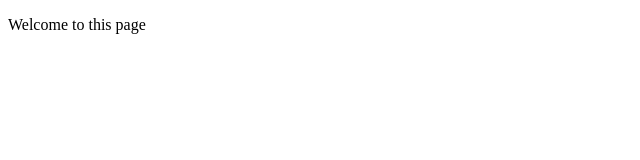
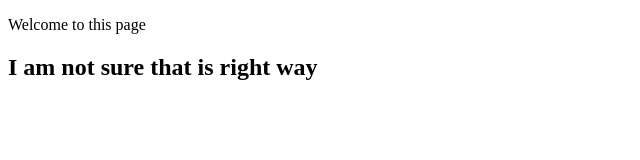
Before and after one commit to Ainura1412/Agencytest, a plain HTML site: page index.html in a window 1280 px wide. Shown: the whole page, without its empty margins (0-640 px from the left). Drawn offline with Linux system fonts and the light colour scheme.

Commit message:
one change index, one txt

```diff
--- a/index.html
+++ b/index.html
@@ -8,5 +8,6 @@
 </head>
 <body>
     <p>Welcome to this page</p>
+    <h2>I am not sure that is right way</h2>
 </body>
 </html>
```
Also changed, not shown: jibek.txt.
